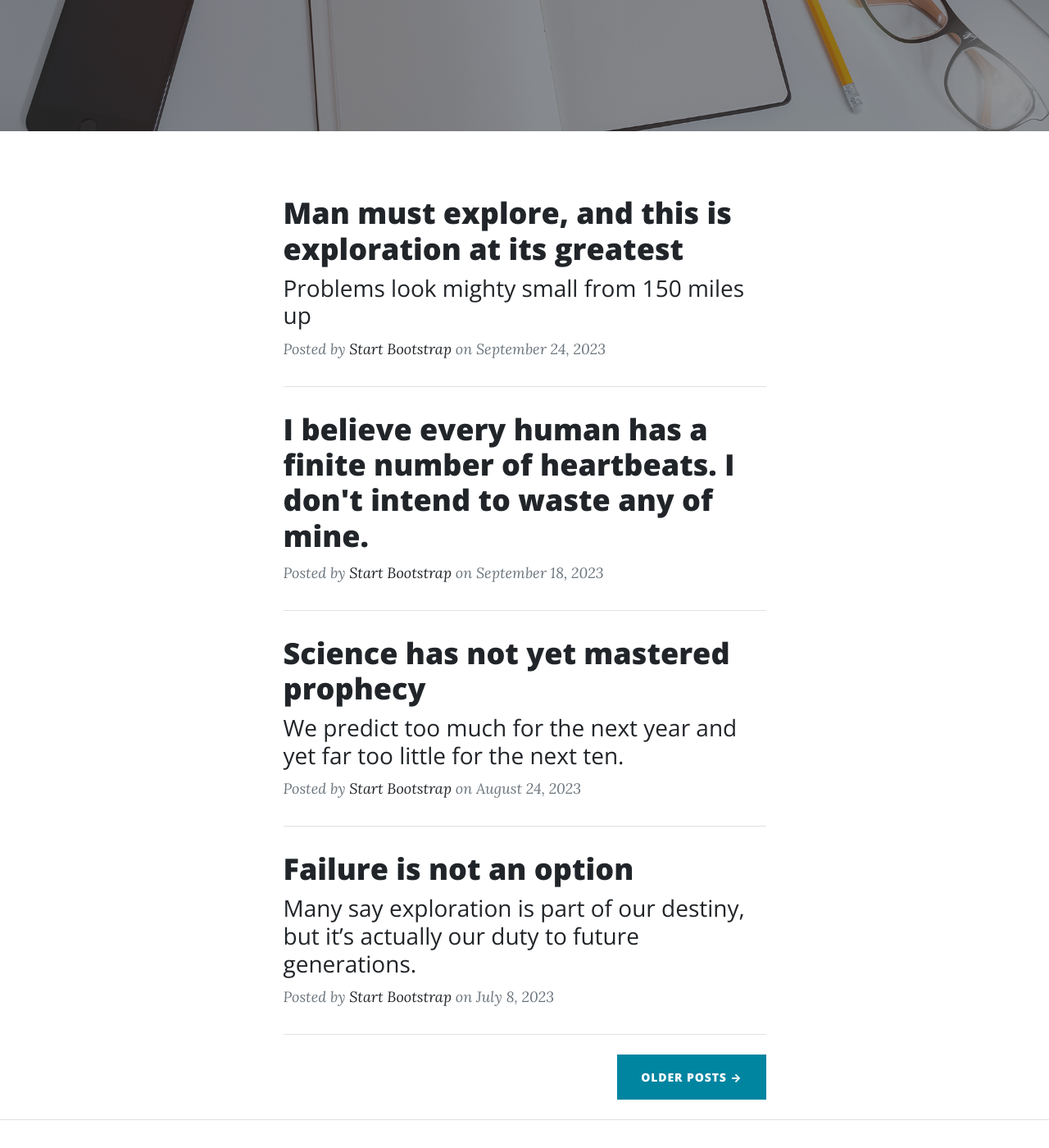
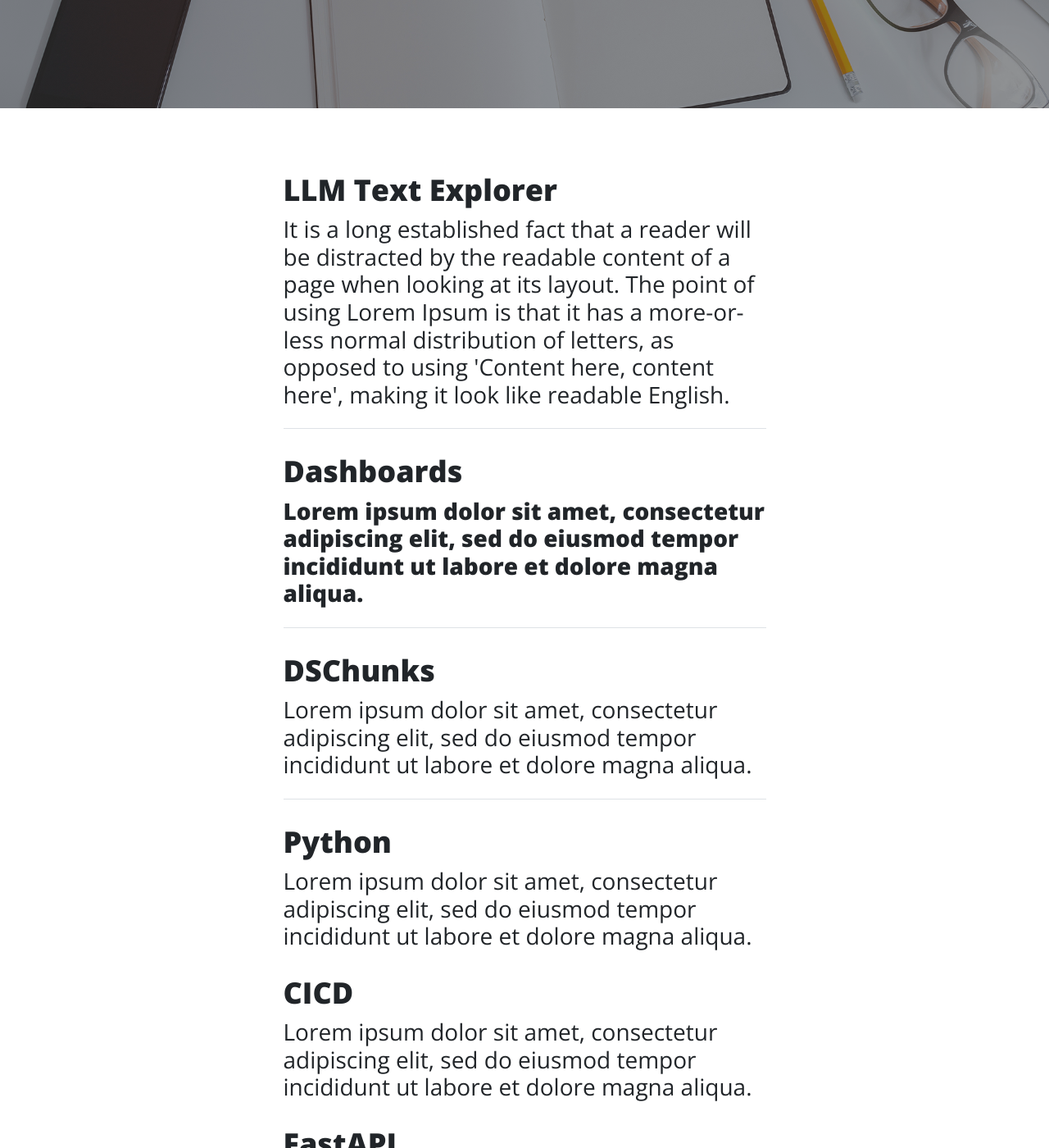
Before and after one commit to cliffwhitworth/cliffwhitworth.github.io, a Jekyll site: the page index.html, which Jekyll copies as it is, in a window 1280 px wide and 1400 px high, scrolled down 372 px. Shown: the whole window at 82% size. Built offline with Jekyll 4.4.1, drawn with Linux system fonts in a browser that asks for light colours; nearby versions of some CDN libraries; some of the changed text lies outside the part shown.

Commit message:
Update index.html

```diff
--- a/index.html
+++ b/index.html
@@ -19,15 +19,15 @@
         <!-- Navigation-->
         <nav class="navbar navbar-expand-lg navbar-light" id="mainNav">
             <div class="container px-4 px-lg-5">
-                <a class="navbar-brand" href="index.html">home</a>
+<!--                 <a class="navbar-brand" href="index.html">home</a>
                 <button class="navbar-toggler" type="button" data-bs-toggle="collapse" data-bs-target="#navbarResponsive" aria-controls="navbarResponsive" aria-expanded="false" aria-label="Toggle navigation">
                     Menu
                     <i class="fas fa-bars"></i>
-                </button>
+                </button> -->
                 <div class="collapse navbar-collapse" id="navbarResponsive">
                     <ul class="navbar-nav ms-auto py-4 py-lg-0">
-                        <li class="nav-item"><a class="nav-link px-lg-3 py-3 py-lg-4" href="index.html">home</a></li>
-                        <li class="nav-item"><a class="nav-link px-lg-3 py-3 py-lg-4" href="about.html">about</a></li>
+<!--                         <li class="nav-item"><a class="nav-link px-lg-3 py-3 py-lg-4" href="index.html">home</a></li>
+                        <li class="nav-item"><a class="nav-link px-lg-3 py-3 py-lg-4" href="about.html">about</a></li> -->
 <!--                         <li class="nav-item"><a class="nav-link px-lg-3 py-3 py-lg-4" href="post.html">Sample Post</a></li> -->
 <!--                         <li class="nav-item"><a class="nav-link px-lg-3 py-3 py-lg-4" href="contact.html">contact</a></li> -->
                     </ul>
@@ -41,7 +41,7 @@
                     <div class="col-md-10 col-lg-8 col-xl-7">
                         <div class="site-heading">
                             <h1>cliffo</h1>
-                            <span class="subheading">a webplace</span>
+<!--                             <span class="subheading">a webplace</span> -->
                         </div>
                     </div>
                 </div>
@@ -53,59 +53,85 @@
                 <div class="col-md-10 col-lg-8 col-xl-7">
                     <!-- Post preview-->
                     <div class="post-preview">
-                        <a href="post.html">
-                            <h2 class="post-title">Man must explore, and this is exploration at its greatest</h2>
-                            <h3 class="post-subtitle">Problems look mighty small from 150 miles up</h3>
+                        <a href="#!">
+                            <h2 class="post-title">LLM Text Explorer</h2>
+                            <h3 class="post-subtitle">It is a long established fact that a reader will be distracted by the readable content of a page when looking at its layout. The point of using Lorem Ipsum is that it has a more-or-less normal distribution of letters, as opposed to using 'Content here, content here', making it look like readable English.</h3>
                         </a>
-                        <p class="post-meta">
+<!--                         <p class="post-meta">
                             Posted by
                             <a href="#!">Start Bootstrap</a>
                             on September 24, 2023
-                        </p>
+                        </p> -->
                     </div>
                     <!-- Divider-->
                     <hr class="my-4" />
                     <!-- Post preview-->
                     <div class="post-preview">
-                        <a href="post.html"><h2 class="post-title">I believe every human has a finite number of heartbeats. I don't intend to waste any of mine.</h2></a>
-                        <p class="post-meta">
+                        <a href="#!">
+                            <h2 class="post-title">Dashboards</h2></a>
+                            <h3 class="post-subtitle">Lorem ipsum dolor sit amet, consectetur adipiscing elit, sed do eiusmod tempor incididunt ut labore et dolore magna aliqua.</h3>
+<!--                         <p class="post-meta">
                             Posted by
                             <a href="#!">Start Bootstrap</a>
                             on September 18, 2023
-                        </p>
+                        </p> -->
+                    </div>
+                    <!-- Divider-->
+                    <hr class="my-4" />
+                    <!-- Post preview-->
+                    <div class="post-preview">
+                        <a href="https://github.com/gitmystuff/DSChunks">
+                            <h2 class="post-title">DSChunks</h2>
+                            <h3 class="post-subtitle">Lorem ipsum dolor sit amet, consectetur adipiscing elit, sed do eiusmod tempor incididunt ut labore et dolore magna aliqua.</h3>
+                        </a>
+<!--                         <p class="post-meta">
+                            Posted by
+                            <a href="#!">Start Bootstrap</a>
+                            on August 24, 2023
+                        </p> -->
                     </div>
                     <!-- Divider-->
                     <hr class="my-4" />
                     <!-- Post preview-->
                     <div class="post-preview">
                         <a href="post.html">
-                            <h2 class="post-title">Science has not yet mastered prophecy</h2>
-                            <h3 class="post-subtitle">We predict too much for the next year and yet far too little for the next ten.</h3>
+                            <h2 class="post-title">Python</h2>
+                            <h3 class="post-subtitle">Lorem ipsum dolor sit amet, consectetur adipiscing elit, sed do eiusmod tempor incididunt ut labore et dolore magna aliqua.</h3>
                         </a>
-                        <p class="post-meta">
+<!--                         <p class="post-meta">
                             Posted by
                             <a href="#!">Start Bootstrap</a>
-                            on August 24, 2023
-                        </p>
+                            on July 8, 2023
+                        </p> -->
                     </div>
-                    <!-- Divider-->
-                    <hr class="my-4" />
                     <!-- Post preview-->
                     <div class="post-preview">
                         <a href="post.html">
-                            <h2 class="post-title">Failure is not an option</h2>
-                            <h3 class="post-subtitle">Many say exploration is part of our destiny, but it’s actually our duty to future generations.</h3>
+                            <h2 class="post-title">CICD</h2>
+                            <h3 class="post-subtitle">Lorem ipsum dolor sit amet, consectetur adipiscing elit, sed do eiusmod tempor incididunt ut labore et dolore magna aliqua.</h3>
                         </a>
-                        <p class="post-meta">
+<!--                         <p class="post-meta">
                             Posted by
                             <a href="#!">Start Bootstrap</a>
                             on July 8, 2023
-                        </p>
+                        </p> -->
+                    </div>
+                    <!-- Post preview-->
+                    <div class="post-preview">
+                        <a href="post.html">
+                            <h2 class="post-title">FastAPI</h2>
+                            <h3 class="post-subtitle">Lorem ipsum dolor sit amet, consectetur adipiscing elit, sed do eiusmod tempor incididunt ut labore et dolore magna aliqua.</h3>
+                        </a>
+<!--                         <p class="post-meta">
+                            Posted by
+                            <a href="#!">Start Bootstrap</a>
+                            on July 8, 2023
+                        </p> -->
                     </div>
                     <!-- Divider-->
                     <hr class="my-4" />
                     <!-- Pager-->
-                    <div class="d-flex justify-content-end mb-4"><a class="btn btn-primary text-uppercase" href="#!">Older Posts →</a></div>
+<!--                     <div class="d-flex justify-content-end mb-4"><a class="btn btn-primary text-uppercase" href="#!">Older Posts →</a></div> -->
                 </div>
             </div>
         </div>
@@ -141,6 +167,7 @@
                             </li>
                         </ul>
                         <div class="small text-center text-muted fst-italic">copyright &copy; cliffo 2024</div>
+                        <div class="small text-center text-muted fst-italic"><a href="https://startbootstrap.com/">thank you start bootstrap and github</a></div>
                     </div>
                 </div>
             </div>
```
